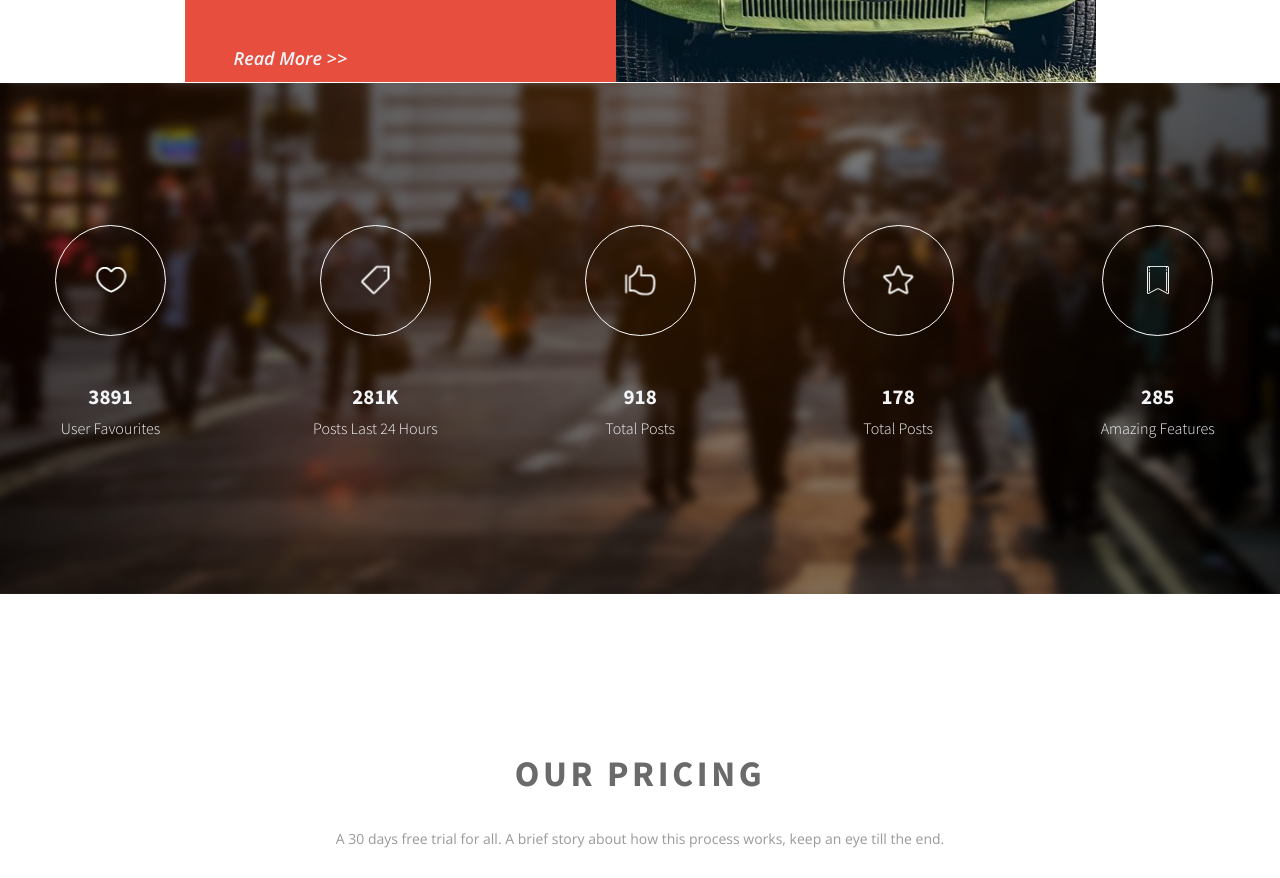
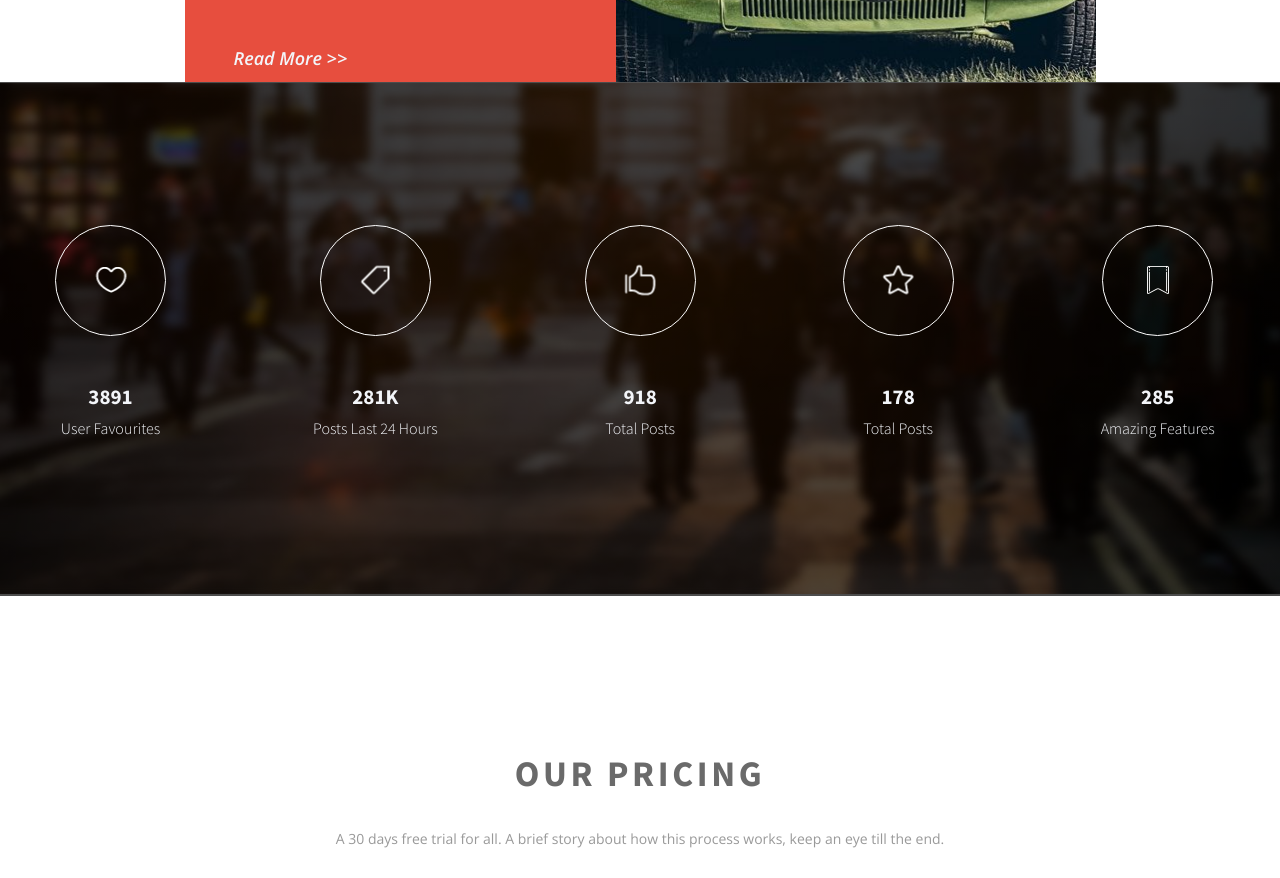
Before and after one commit to Aleksei-Kukharchuk/bino-layout, a plain HTML site: page index.html in a window 1280 px wide. Shown: the part 3051-3929 px from the top of the page. Drawn offline with nearby package versions, Linux system fonts and the light colour scheme.

Commit message:
Поправил картинки

```diff
--- a/index.html
+++ b/index.html
@@ -15,7 +15,7 @@
     <link rel="stylesheet" href="./css/main.min.css" />
 </head>
 <body>
-    <div class="background overlay">
+    <div class="background">
         <header class="header">
             <div class='container'>
                 <div class='logo'>
@@ -232,6 +232,7 @@
         </div>
     </section>
     <section class="team">
+        <img src="./images/team/" alt="">
         <h1 class="team_title">OUR TEAM</h1>
         <h2 class="team_text">Meet the craziest team. Share your thoughts with them.</h2>
         <div class="figure">
--- a/sass/components/_stats.scss
+++ b/sass/components/_stats.scss
@@ -4,9 +4,10 @@
 }
 
 .stats {
-  background-image: url("../../images/stats/stats-background.png");
+  background-image: linear-gradient(rgba(0, 0, 0, 0.7), rgba(0, 0, 0, 0.7)),
+    url("../../images/stats/stats-background.jpg");
   background-repeat: no-repeat;
-  background-position: 50% 50%;
+  background-position: center;
 
   @media screen and (min-width: 1920px) {
     width: 1920px;
```
Also changed, not shown: css/main.css, css/main.min.css, images/stats/stats-background.jpg (added), images/stats/stats-background.png (deleted), 2 other files.
